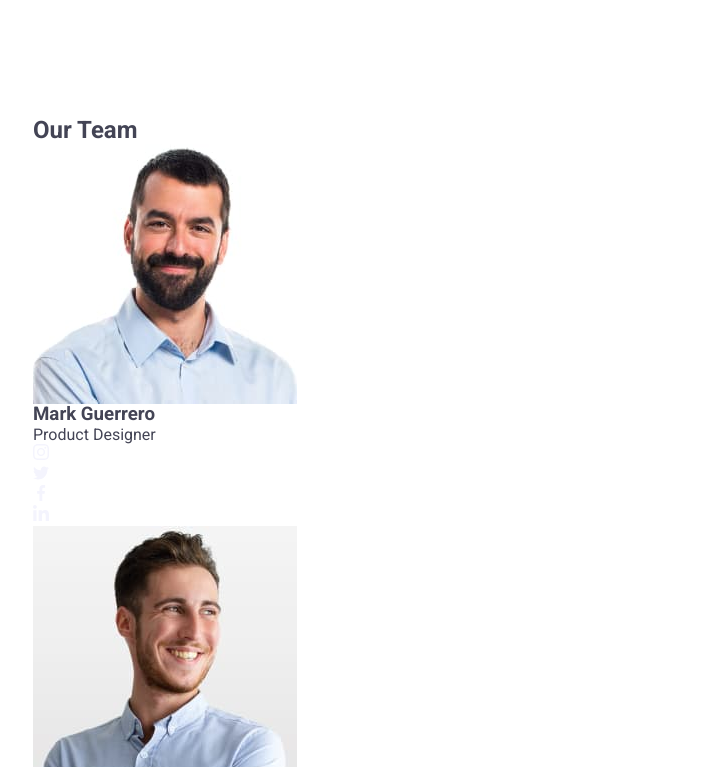
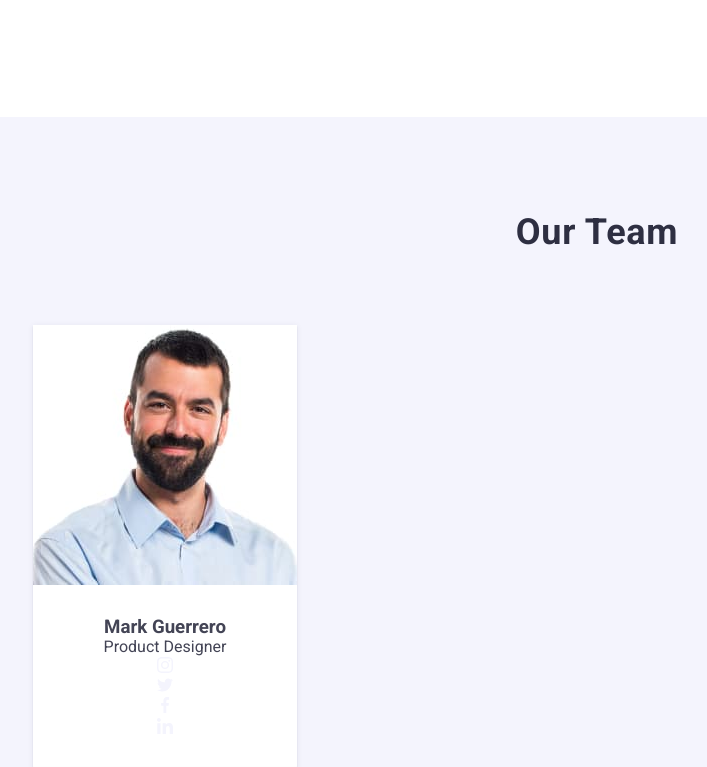
Before and after one commit to Karlson1979/goit-markup-hw-06, a website: page index.html in a window 1280 px wide. Shown: the part 1044-1811 px from the top of the page, without its empty margins (43-750 px from the left). Drawn offline with nearby package versions, Linux system fonts and the light colour scheme.

Commit message:
section3-person

```diff
--- a/css/style.css
+++ b/css/style.css
@@ -662,3 +662,48 @@ button:focus {
 }
 
 /* ============SECTION 3============================== */
+.our-time {
+    text-align: center;
+    background-color: #F4F4FD;
+    padding: 96px 0;
+
+}
+.title-timee {
+    font-size: 36px;
+    line-height: 1.11;
+    letter-spacing: 0.02em;
+    text-transform: capitalize;
+    background-color: #F4F4FD;
+    color: #2e2f42;
+    margin-bottom: 72px;
+
+
+}
+.list {
+    background-color: #F4F4FD;
+    display: flex;
+    flex-direction: column;
+    column-gap: 72px;
+
+}
+.list-time {
+    background-color: #FFFFFF;
+    width: calc((100% - 72px) / 4);
+    border-radius: 0px 0px 4px 4px;
+    box-shadow: 0px 1px 6px rgba(46, 47, 66, 0.08), 0px 1px 1px rgba(46, 47, 66, 0.16), 0px 2px 1px rgba(46, 47, 66, 0.08);
+}
+.person {
+    padding: 32px 0;
+}
+
+/* =====SECTION-3 768 */
+@media only screen and (min-width:768px) {
+
+}
+
+
+
+/* =====SECTION-3 1158 */
+@media only screen and (min-width:1158px) {
+
+}
```
